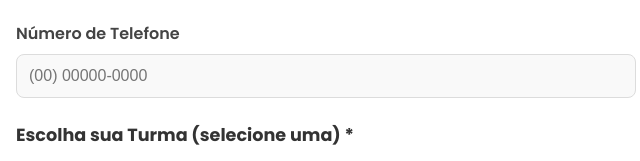
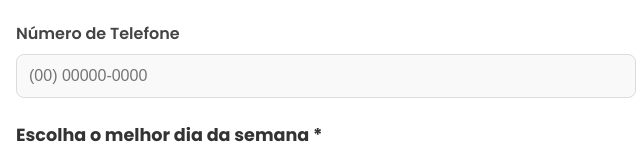
Before and after one commit to 2bertox2/projetonst, a website: page index.html in a window 1280 px wide. Shown: the part 792-953 px from the top of the page, 314-954 px from the left. Drawn offline with Linux system fonts and the light colour scheme; files whose address does not match are found by name.

Commit message:
Add files via upload

```diff
--- a/index.html
+++ b/index.html
@@ -19,7 +19,7 @@
                 <div class="form-group"><label for="cpf">CPF *</label><input type="text" id="cpf" name="cpf" placeholder="000.000.000-00" maxlength="14" required></div>
                 <div class="form-group"><label for="phone">Número de Telefone</label><input type="text" id="phone" name="phone" placeholder="(00) 00000-0000" maxlength="15"></div>
                 <div class="form-group product-section">
-                    <label>Escolha sua Turma (selecione uma) *</label>
+                    <label>Escolha o melhor dia da semana *</label>
                     <div class="radio-option"><input type="radio" id="turma_quarta" name="turma" value="quarta_3007" required><label for="turma_quarta"><strong>MÓDULO I - LUTO MAL RESOLVIDO (QUARTA-FEIRA - 30/07/25 - 20H00)</strong><span>Este módulo aborda as consequências e somatizações geradas pelo luto mal resolvido, ensinando você a detectá-las e o instruindo passo a passo até a cura.
 
 <b>Conteúdo exclusivo!</b></span><span class="price">R$29.00</span></label></div>
```
